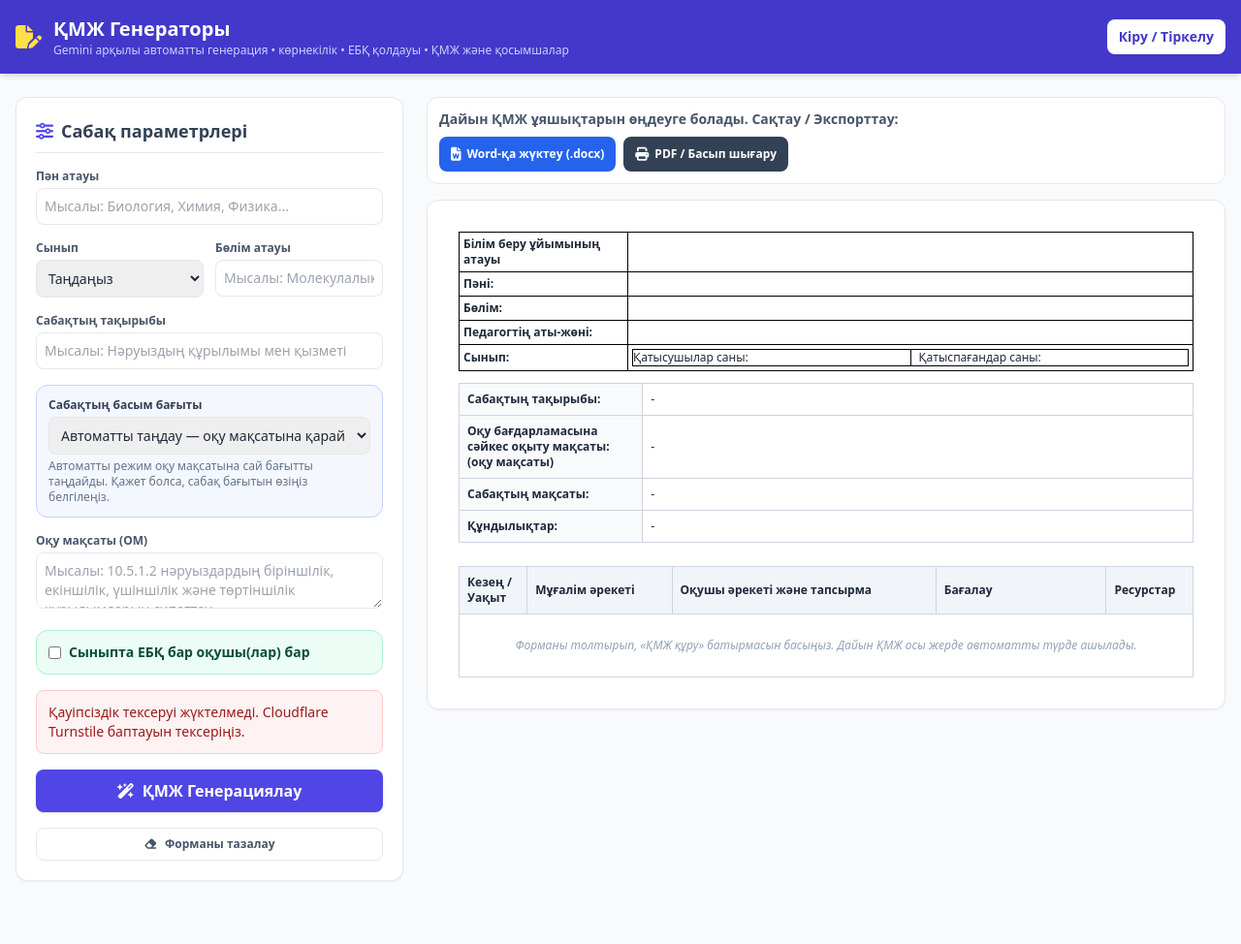
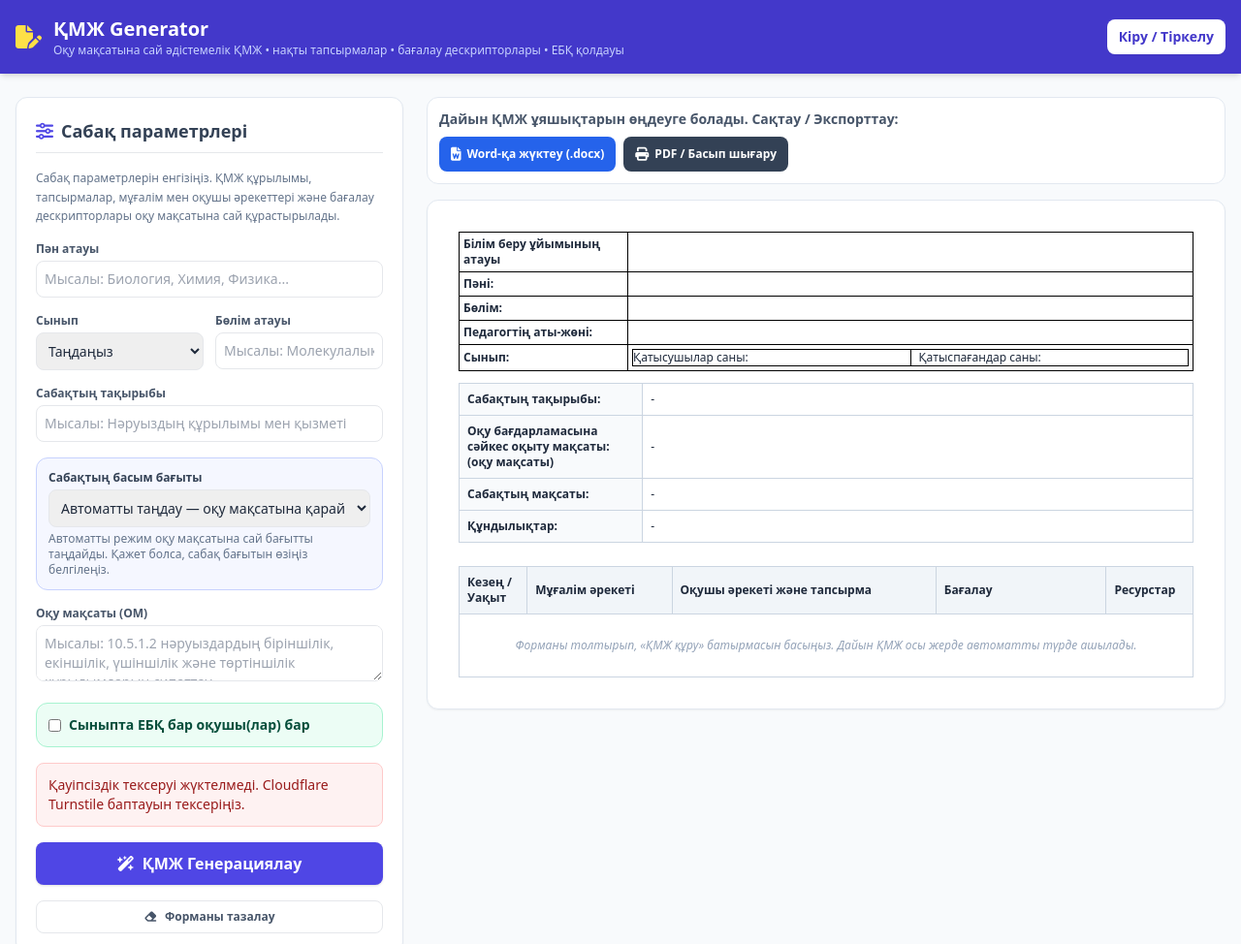
Before and after one commit to AliyaRysbekova/kmzh-generator-Aliiya5, a plain HTML site: page index.html in a window 1280 px wide. Shown: the top 974 px of the page at 97% size. Before the commit the page ends 933 px from the top, so only its background shows below. Drawn offline with nearby package versions, Linux system fonts and the light colour scheme.

Commit message:
Update index.html

```diff
--- a/index.html
+++ b/index.html
@@ -3,7 +3,7 @@
 <head>
     <meta charset="UTF-8">
     <meta name="viewport" content="width=device-width, initial-scale=1.0">
-    <title>ҚМЖ Генераторы — жеке кабинет және генерация лимиті</title>
+    <title>ҚМЖ Generator — әдістемелік көмекші</title>
     <!-- Tailwind CSS -->
     <script src="https://cdn.tailwindcss.com"></script>
     <!-- Supabase JS: public publishable key only; no secret/service_role key is placed in the browser. -->
@@ -42,8 +42,8 @@
             <div class="flex items-center space-x-3 min-w-0">
                 <i class="fa-solid fa-file-pen text-2xl text-yellow-300"></i>
                 <div class="min-w-0">
-                    <h1 class="text-xl font-bold">ҚМЖ Генераторы</h1>
-                    <p class="text-xs text-indigo-200">Gemini арқылы автоматты генерация • көрнекілік • ЕБҚ қолдауы • ҚМЖ және қосымшалар</p>
+                    <h1 class="text-xl font-bold">ҚМЖ Generator</h1>
+                    <p class="text-xs text-indigo-200">Оқу мақсатына сай әдістемелік ҚМЖ • нақты тапсырмалар • бағалау дескрипторлары • ЕБҚ қолдауы</p>
                 </div>
             </div>
             <div id="authControls" class="flex items-center gap-2 shrink-0">
@@ -63,6 +63,7 @@
             <h2 class="text-lg font-bold text-slate-700 border-b pb-2 flex items-center gap-2">
                 <i class="fa-solid fa-sliders text-indigo-600"></i> Сабақ параметрлері
             </h2>
+            <p class="text-xs text-slate-500 leading-relaxed">Сабақ параметрлерін енгізіңіз. ҚМЖ құрылымы, тапсырмалар, мұғалім мен оқушы әрекеттері және бағалау дескрипторлары оқу мақсатына сай құрастырылады.</p>
 
             <div>
                 <label class="block text-xs font-semibold text-slate-600 mb-1">Пән атауы</label>
```
